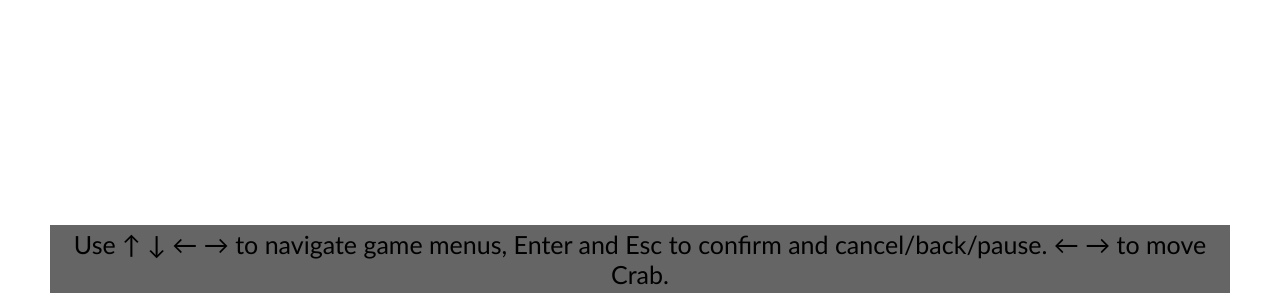
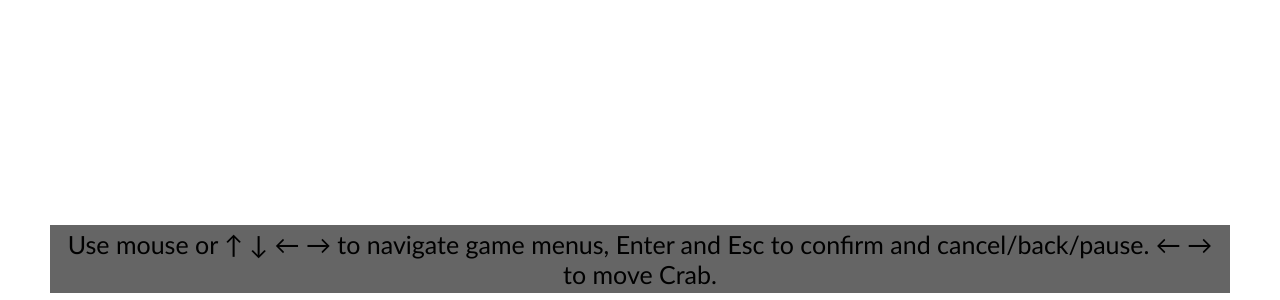
Before and after one commit to akachicon/circle-crab, a website: page public/index.html in a window 1280 px wide. Shown: the part 500-800 px from the top of the page. Drawn offline with Linux system fonts and the light colour scheme.

Commit message:
Change control description message

```diff
--- a/public/index.html
+++ b/public/index.html
@@ -18,7 +18,7 @@
         border-box;
         background: #656565;
     "><div style="font-family: Calibri; width: inherit; text-align: center; padding: 4px">
-        Use ↑ ↓ ← → to navigate game menus, Enter and Esc to confirm and cancel/back/pause. ← → to move Crab.
+        Use mouse or ↑ ↓ ← → to navigate game menus, Enter and Esc to confirm and cancel/back/pause. ← → to move Crab.
     </div></div>
     <script src="game.js"></script>
 </body>
```
